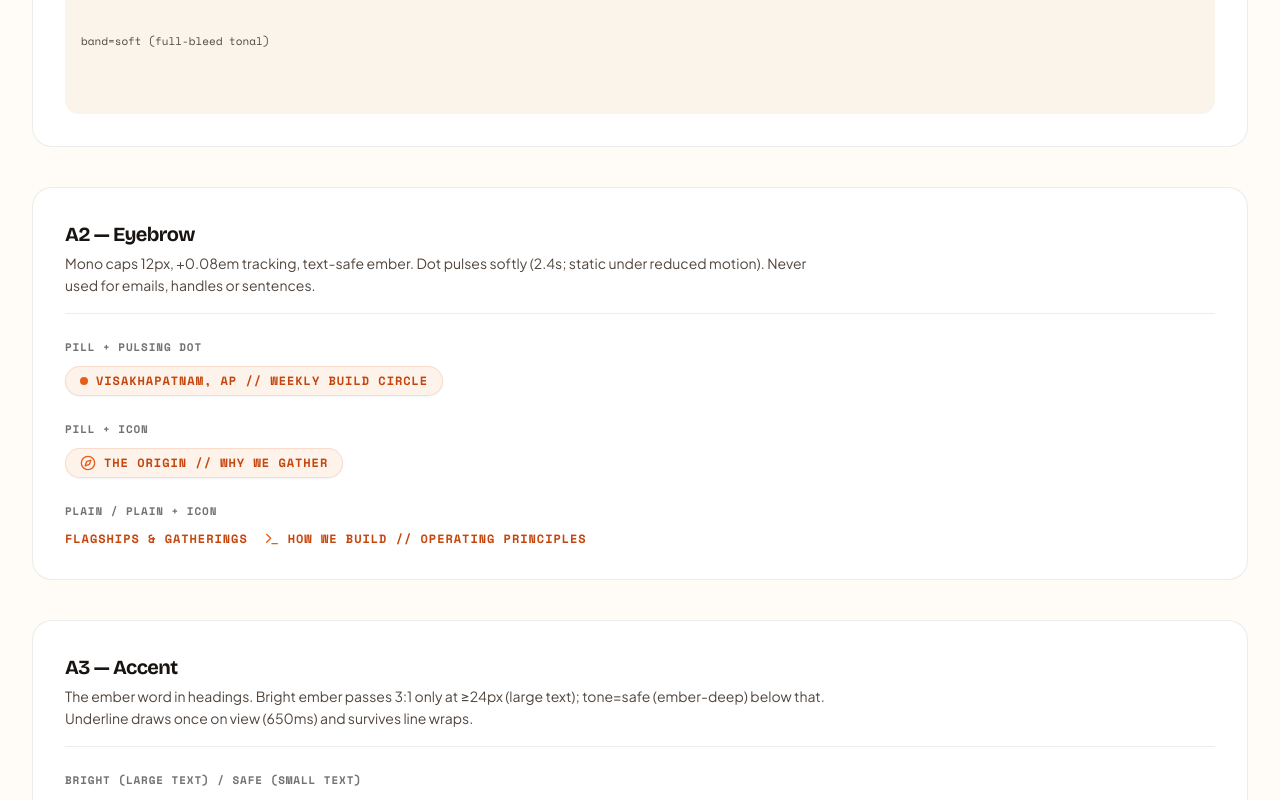
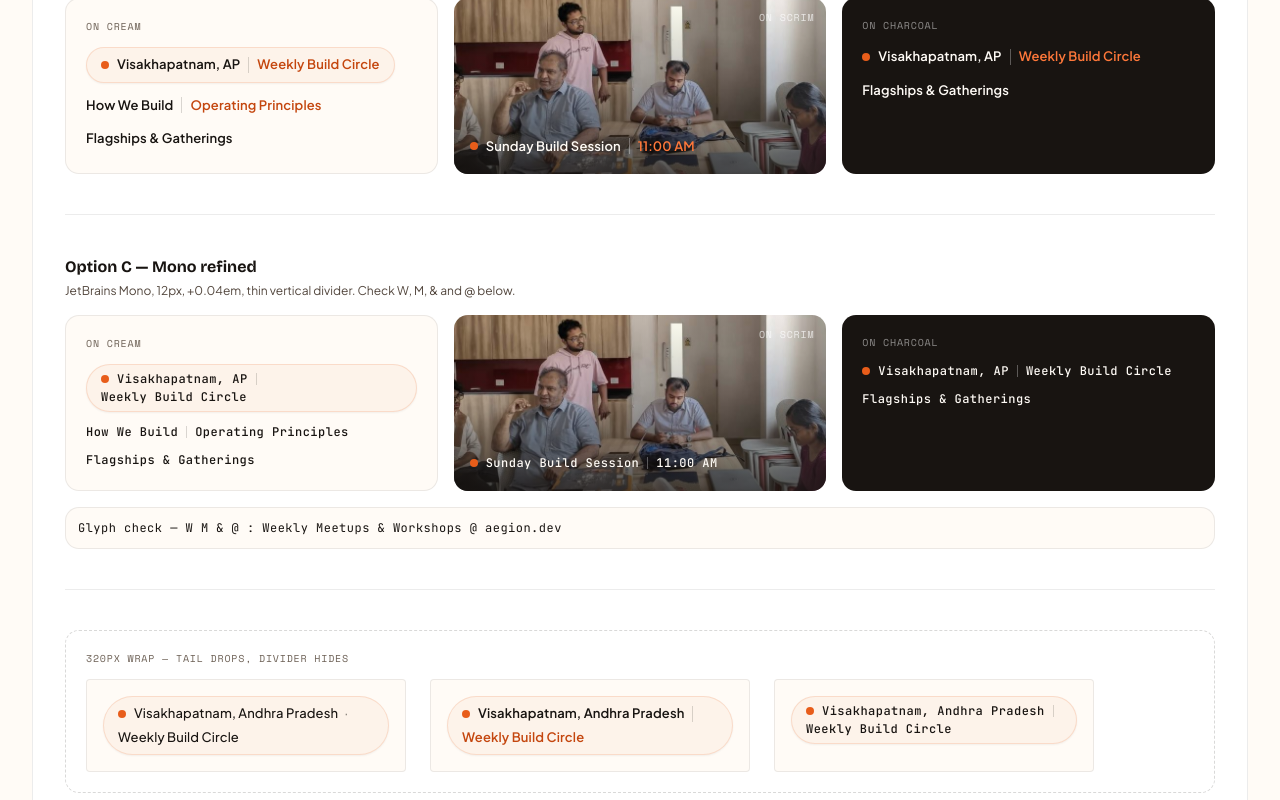
Before and after one commit to Mohankanakam06/Aegion-Dynamic-Community, a React (Vite) app: page /__kit in a window 1280 px wide. Shown: the part 960-1760 px from the top of the page. Built offline with nearby package versions, Linux system fonts and the light colour scheme.

Commit message:
wip: label style options A/B/C in kit + Eyebrow lead/tail API

```diff
--- a/index.html
+++ b/index.html
@@ -39,7 +39,7 @@
     <!-- Preconnect & Fonts -->
     <link rel="preconnect" href="https://fonts.googleapis.com" />
     <link rel="preconnect" href="https://fonts.gstatic.com" crossorigin />
-    <link href="https://fonts.googleapis.com/css2?family=Bricolage+Grotesque:opsz,wght@12..96,600..800&family=Plus+Jakarta+Sans:wght@400;500;600;700&family=Space+Mono:ital,wght@0,400;0,700;1,400&display=swap" rel="stylesheet" />
+    <link href="https://fonts.googleapis.com/css2?family=Bricolage+Grotesque:opsz,wght@12..96,600..800&family=Plus+Jakarta+Sans:wght@400;500;600;700&family=Space+Mono:ital,wght@0,400;0,700;1,400&family=JetBrains+Mono:wght@400;500;600&display=swap" rel="stylesheet" />
   </head>
   <body>
     <div id="root"></div>
--- a/src/components/brand/Eyebrow.tsx
+++ b/src/components/brand/Eyebrow.tsx
@@ -1,32 +1,82 @@
 import React from 'react';
 import type { LucideIcon } from 'lucide-react';
 import { cn } from '../../lib/utils';
+import { LABEL_STYLE, LABEL_STYLES, type LabelStyleId } from './label-style';
 
 /**
- * A2 — Eyebrow. Mono caps 12px, +0.08em tracking, text-safe ember.
- * Pill = hairline capsule; dot pulses softly (2.4s, static under reduced motion).
+ * A2 — Eyebrow (v2). Takes the label as separate `lead` + `tail` props and
+ * renders the separator itself — UI strings never contain "//" again.
+ * Style comes from the single LABEL_STYLE switch (label-style.ts).
+ * Dot pulses softly (2.4s; static under reduced motion). Wraps cleanly at
+ * 320px: the tail may drop to a second line and the divider hides there.
  * Never use for emails, handles or sentences.
  */
 export interface EyebrowProps extends React.HTMLAttributes<HTMLSpanElement> {
+  lead: React.ReactNode;
+  tail?: React.ReactNode;
   variant?: 'pill' | 'plain';
+  /** light = on cream/white; dark = on photo scrims and charcoal. */
+  tone?: 'light' | 'dark';
+  dot?: boolean;
   icon?: LucideIcon;
-  dot?: boolean;
+  /** Kit-only: forces one of the three candidate styles for comparison. */
+  styleOption?: LabelStyleId;
+}
+
+function LabelSeparator({
+  kind,
+  tone,
+}: {
+  kind: 'middot' | 'divider' | 'hairline';
+  tone: 'light' | 'dark';
+}) {
+  if (kind === 'middot') {
+    return (
+      <span aria-hidden="true" className="mx-1.5 select-none opacity-50 max-[359px]:hidden">
+        ·
+      </span>
+    );
+  }
+  return (
+    <span
+      aria-hidden="true"
+      className={cn(
+        'mx-2 w-px shrink-0 select-none self-center max-[359px]:hidden',
+        kind === 'divider' ? 'h-4' : 'h-3',
+        tone === 'dark' ? 'bg-white/30' : 'bg-[var(--line-strong)]'
+      )}
+    />
+  );
 }
 
 export function Eyebrow({
+  lead,
+  tail,
   variant = 'plain',
+  tone = 'light',
+  dot = false,
   icon: Icon,
-  dot = false,
+  styleOption,
   className,
-  children,
   ...props
 }: EyebrowProps) {
+  const cfg = LABEL_STYLES[styleOption ?? LABEL_STYLE];
+  const leadTone = tone === 'dark' ? 'text-[var(--cream)]' : 'text-[var(--ink)]';
+  const tailTone = cfg.twoTone
+    ? tone === 'dark'
+      ? 'text-[var(--ember-light)]'
+      : 'text-[var(--ember-deep)]'
+    : leadTone;
+
   return (
     <span
       className={cn(
-        'inline-flex items-center gap-2 font-mono text-xs font-bold uppercase tracking-[0.08em] text-[var(--ember-deep)]',
+        'inline-flex max-w-full flex-wrap items-center gap-y-0.5',
+        cfg.text,
         variant === 'pill' &&
-          'rounded-full border border-[var(--amber-border)] bg-[var(--amber-soft)] px-3.5 py-1.5 shadow-xs',
+          (tone === 'dark'
+            ? 'rounded-full border border-white/20 bg-[var(--ink)]/60 px-3.5 py-1.5 backdrop-blur-sm'
+            : 'rounded-full border border-[var(--amber-border)] bg-[var(--amber-soft)] px-3.5 py-1.5 shadow-xs'),
         className
       )}
       {...props}
@@ -34,11 +84,13 @@ export function Eyebrow({
       {dot && (
         <span
           aria-hidden="true"
-          className="size-2 rounded-full bg-[var(--ember)] motion-safe:animate-pulse-soft"
+          className="mr-2 size-2 shrink-0 rounded-full bg-[var(--ember)] motion-safe:animate-pulse-soft"
         />
       )}
-      {Icon && <Icon aria-hidden="true" className="size-4 text-[var(--ember)]" />}
-      <span>{children}</span>
+      {Icon && <Icon aria-hidden="true" className="mr-2 size-4 shrink-0 text-[var(--ember)]" />}
+      <span className={leadTone}>{lead}</span>
+      {tail && <LabelSeparator kind={cfg.separator} tone={tone} />}
+      {tail && <span className={tailTone}>{tail}</span>}
     </span>
   );
 }
--- /dev/null
+++ b/src/components/brand/label-style.ts
@@ -0,0 +1,41 @@
+/**
+ * LABEL STYLE — single switch for every "//"-style label on the site
+ * (Eyebrow A2, Badge A7, media caption labels). Change request 2026-10-06:
+ * the words stay exactly as they are; only the separator and label styling change.
+ *
+ * The user picks A | B | C from /__kit#labels. After the pick, this constant is
+ * final and the styleOption demo prop is removed from the kit.
+ */
+export type LabelStyleId = 'a' | 'b' | 'c';
+
+export const LABEL_STYLE: LabelStyleId = 'a'; // ← user decision pending
+
+export interface LabelStyleConfig {
+  /** Text classes shared by lead and tail (font, size, weight, tracking, case). */
+  text: string;
+  /** Option B renders the tail in ember (deep on light surfaces, light on dark). */
+  twoTone: boolean;
+  /** Separator rendered by the component between lead and tail. */
+  separator: 'middot' | 'divider' | 'hairline';
+}
+
+export const LABEL_STYLES: Record<LabelStyleId, LabelStyleConfig> = {
+  /** A — Dot separator: sans, medium, title case, 13px, +0.01em, ember dot before text. */
+  a: {
+    text: 'font-sans text-[13px] font-medium tracking-[0.01em]',
+    twoTone: false,
+    separator: 'middot',
+  },
+  /** B — Split pill: lead in ink, 1px hairline divider (16px), tail in text-safe ember. */
+  b: {
+    text: 'font-sans text-[13px] font-semibold tracking-[0.01em]',
+    twoTone: true,
+    separator: 'divider',
+  },
+  /** C — Mono refined: JetBrains Mono, 12px, +0.04em, thin vertical divider. */
+  c: {
+    text: 'font-mono-alt text-xs font-medium tracking-[0.04em]',
+    twoTone: false,
+    separator: 'hairline',
+  },
+};
--- a/src/components/ui/Badge.tsx
+++ b/src/components/ui/Badge.tsx
@@ -1,14 +1,14 @@
 import React from 'react';
 import { cva, type VariantProps } from 'class-variance-authority';
 import { cn } from '../../lib/utils';
+import { LABEL_STYLE, LABEL_STYLES } from '../brand/label-style';
 
 /**
- * A7 — Badge. Mono caps 11–12px; every variant is ≥4.5:1 on its own background.
- * onPhoto = ink at 80% + backdrop-blur-sm + cream mono text: readable on any photo.
+ * A7 — Badge. Typography follows the site-wide LABEL_STYLE switch
+ * (label-style.ts); every variant is ≥4.5:1 on its own background.
+ * onPhoto = ink at 80% + backdrop-blur-sm + cream text: readable on any photo.
  */
-const badgeVariants = cva(
-  'inline-flex items-center gap-1.5 rounded-full font-mono font-semibold uppercase tracking-[0.08em]',
-  {
+const badgeVariants = cva('inline-flex items-center gap-1.5 rounded-full', {
   variants: {
     variant: {
       outline: 'border border-[var(--line-strong)] bg-[var(--surface)] text-[var(--ink-soft)]',
@@ -18,13 +18,12 @@ const badgeVariants = cva(
       status: 'border border-[var(--line)] bg-[var(--surface)] text-[var(--ink-soft)]',
     },
     size: {
-        sm: 'px-2.5 py-1 text-[11px]',
-        md: 'px-3 py-1.5 text-xs',
+      sm: 'px-2.5 py-1',
+      md: 'px-3 py-1.5',
     },
   },
   defaultVariants: { variant: 'outline', size: 'sm' },
-  }
-);
+});
 
 export interface BadgeProps
   extends React.HTMLAttributes<HTMLSpanElement>,
@@ -35,7 +34,15 @@ export interface BadgeProps
 
 export function Badge({ className, variant, size, dot = false, children, ...props }: BadgeProps) {
   return (
-    <span className={cn(badgeVariants({ variant, size }), className)} {...props}>
+    <span
+      className={cn(
+        badgeVariants({ variant, size }),
+        LABEL_STYLES[LABEL_STYLE].text,
+        size === 'sm' && 'text-[11px]',
+        className
+      )}
+      {...props}
+    >
       {dot && <span aria-hidden="true" className="size-1.5 rounded-full bg-[var(--ember)]" />}
       <span>{children}</span>
     </span>
--- a/src/kit/blocks-foundations.tsx
+++ b/src/kit/blocks-foundations.tsx
@@ -45,21 +45,17 @@ export function FoundationBlocks() {
       <KitBlock
         id="eyebrow"
         title="A2 — Eyebrow"
-        note="Mono caps 12px, +0.08em tracking, text-safe ember. Dot pulses softly (2.4s; static under reduced motion). Never used for emails, handles or sentences."
+        note="lead + tail props; the component renders the separator (style set by the LABEL_STYLE switch — see the Labels block). Dot pulses softly (2.4s; static under reduced motion). Wraps cleanly at 320px. Never used for emails, handles or sentences."
       >
         <KitRow label="Pill + pulsing dot">
-          <Eyebrow variant="pill" dot>
-            Visakhapatnam, AP // Weekly Build Circle
-          </Eyebrow>
+          <Eyebrow variant="pill" dot lead="Visakhapatnam, AP" tail="Weekly Build Circle" />
         </KitRow>
         <KitRow label="Pill + icon">
-          <Eyebrow variant="pill" icon={Compass}>
-            The Origin // Why We Gather
-          </Eyebrow>
+          <Eyebrow variant="pill" icon={Compass} lead="The Origin" tail="Why We Gather" />
         </KitRow>
         <KitRow label="Plain / plain + icon">
-          <Eyebrow>Flagships & Gatherings</Eyebrow>
-          <Eyebrow icon={Terminal}>How We Build // Operating Principles</Eyebrow>
+          <Eyebrow lead="Flagships & Gatherings" />
+          <Eyebrow icon={Terminal} lead="How We Build" tail="Operating Principles" />
         </KitRow>
       </KitBlock>
 
@@ -101,7 +97,8 @@ export function FoundationBlocks() {
           <div className="border-t border-[var(--line)] pt-10">
             <SectionHeader
               align="center"
-              eyebrow="The Origin // Why We Gather"
+              eyebrow="The Origin"
+              eyebrowTail="Why We Gather"
               eyebrowIcon={Compass}
               title={
                 <>
--- /dev/null
+++ b/src/kit/blocks-labels.tsx
@@ -0,0 +1,97 @@
+import { KitBlock } from './KitBlock';
+import { Eyebrow } from '../components/brand/Eyebrow';
+import type { LabelStyleId } from '../components/brand/label-style';
+
+import scrimAvif from '../assets/images/build-hours/1.jpg?w=480;768&format=avif&as=srcset&imagetools';
+import scrimWebp from '../assets/images/build-hours/1.jpg?w=480;768&format=webp&as=srcset&imagetools';
+import scrimJpg from '../assets/images/build-hours/1.jpg?w=480;768&format=jpeg&as=srcset&imagetools';
+import scrimMeta from '../assets/images/build-hours/1.jpg?w=768&format=jpeg&as=meta&imagetools';
+
+const OPTIONS: { id: LabelStyleId; name: string; spec: string }[] = [
+  { id: 'a', name: 'Option A — Dot separator', spec: 'Sans, medium, title case, 13px, +0.01em. Ember pulse dot, "·" between parts.' },
+  { id: 'b', name: 'Option B — Split pill', spec: 'Sans, semibold, 13px. Lead in ink, 1px hairline divider (16px), tail in text-safe ember.' },
+  { id: 'c', name: 'Option C — Mono refined', spec: 'JetBrains Mono, 12px, +0.04em, thin vertical divider. Check W, M, & and @ below.' },
+];
+
+/** Kit block: the three label-style candidates on cream, on a photo scrim, on charcoal. */
+export function LabelBlocks() {
+  return (
+    <KitBlock
+      id="labels"
+      title="Label style — decision needed (pick A, B or C)"
+      note="The “//” separator and the mono-caps-wide-tracking style are removed site-wide. Words stay exactly as they are. Every option is ≥4.5:1 on its own background; the tail drops to a second line at 320px with the divider hidden; the pulse dot stays (static under reduced motion)."
+    >
+      {OPTIONS.map((opt) => (
+        <div key={opt.id} className="mb-10 border-b border-[var(--line)] pb-10 last:mb-0 last:border-0 last:pb-0">
+          <p className="mb-1 font-display text-base font-bold">{opt.name}</p>
+          <p className="mb-4 text-xs text-[var(--ink-soft)]">{opt.spec}</p>
+
+          <div className="grid grid-cols-1 gap-4 lg:grid-cols-3">
+            {/* On cream */}
+            <div className="rounded-[var(--radius-md)] border border-[var(--line)] bg-[var(--cream)] p-5">
+              <p className="mb-3 font-mono text-[10px] uppercase tracking-[0.08em] text-[var(--ink-faint)]">On cream</p>
+              <div className="flex flex-col items-start gap-3">
+                <Eyebrow styleOption={opt.id} variant="pill" dot lead="Visakhapatnam, AP" tail="Weekly Build Circle" />
+                <Eyebrow styleOption={opt.id} lead="How We Build" tail="Operating Principles" />
+                <Eyebrow styleOption={opt.id} lead="Flagships & Gatherings" />
+              </div>
+            </div>
+
+            {/* On photo scrim */}
+            <div className="relative overflow-hidden rounded-[var(--radius-md)]">
+              <picture>
+                <source type="image/avif" srcSet={scrimAvif} sizes="400px" />
+                <source type="image/webp" srcSet={scrimWebp} sizes="400px" />
+                <img
+                  src={scrimMeta.src}
+                  width={scrimMeta.width}
+                  height={scrimMeta.height}
+                  alt="Build Hours session"
+                  className="h-44 w-full object-cover"
+                  loading="lazy"
+                  decoding="async"
+                />
+              </picture>
+              <div className="absolute inset-0 bg-gradient-to-t from-[var(--ink)]/75 via-[var(--ink)]/25 to-transparent" aria-hidden="true" />
+              <div className="absolute inset-x-0 bottom-0 p-4">
+                <Eyebrow styleOption={opt.id} tone="dark" dot lead="Sunday Build Session" tail="11:00 AM" />
+              </div>
+              <p className="absolute right-3 top-3 font-mono text-[10px] uppercase tracking-[0.08em] text-white/70">On scrim</p>
+            </div>
+
+            {/* On charcoal */}
+            <div className="rounded-[var(--radius-md)] bg-[var(--ink)] p-5">
+              <p className="mb-3 font-mono text-[10px] uppercase tracking-[0.08em] text-white/50">On charcoal</p>
+              <div className="flex flex-col items-start gap-3">
+                <Eyebrow styleOption={opt.id} tone="dark" dot lead="Visakhapatnam, AP" tail="Weekly Build Circle" />
+                <Eyebrow styleOption={opt.id} tone="dark" lead="Flagships & Gatherings" />
+              </div>
+            </div>
+          </div>
+
+          {opt.id === 'c' && (
+            <p className="font-mono-alt mt-4 rounded-[var(--radius-md)] border border-[var(--line)] bg-[var(--cream)] p-3 text-xs tracking-[0.04em] text-[var(--ink)]">
+              Glyph check — W M &amp; @ : Weekly Meetups &amp; Workshops @ aegion.dev
+            </p>
+          )}
+        </div>
+      ))}
+
+      {/* 320px wrap behavior */}
+      <div className="mt-2 rounded-[var(--radius-md)] border border-dashed border-[var(--line-strong)] p-5">
+        <p className="mb-3 font-mono text-[10px] uppercase tracking-[0.08em] text-[var(--ink-faint)]">
+          320px wrap — tail drops, divider hides
+        </p>
+        <div className="flex flex-wrap gap-6">
+          {OPTIONS.map((opt) => (
+            <div key={opt.id} className="w-[320px] rounded border border-[var(--line)] bg-[var(--cream)] p-4">
+              <Eyebrow styleOption={opt.id} variant="pill" dot lead="Visakhapatnam, Andhra Pradesh" tail="Weekly Build Circle" />
+            </div>
+          ))}
+        </div>
+      </div>
+    </KitBlock>
+  );
+}
+
+export default LabelBlocks;
--- a/src/pages/__kit.tsx
+++ b/src/pages/__kit.tsx
@@ -1,12 +1,14 @@
 import { useEffect } from 'react';
 import { Container } from '../components/layout/Container';
 import { Badge } from '../components/ui/Badge';
+import { LabelBlocks } from '../kit/blocks-labels';
 import { FoundationBlocks } from '../kit/blocks-foundations';
 import { ButtonBlocks } from '../kit/blocks-buttons';
 import { CardBlocks } from '../kit/blocks-cards';
 import { MotionBlocks } from '../kit/blocks-motion';
 
 const INDEX = [
+  { id: 'labels', label: '⚑ Labels' },
   { id: 'container', label: 'Container' },
   { id: 'eyebrow', label: 'Eyebrow' },
   { id: 'accent', label: 'Accent' },
@@ -66,6 +68,7 @@ export default function KitPage() {
       </div>
 
       <Container measure="wide" className="mt-10 space-y-10">
+        <LabelBlocks />
         <FoundationBlocks />
         <ButtonBlocks />
         <CardBlocks />
--- a/src/styles/globals.css
+++ b/src/styles/globals.css
@@ -520,6 +520,12 @@
   outline-offset: 2px;
 }
 
+/* Label style option C — refined mono (loaded in index.html; if option C is not
+   picked, the font link and this class are removed again) */
+.font-mono-alt {
+  font-family: 'JetBrains Mono', var(--font-mono);
+}
+
 /* A2 — Eyebrow pulsing dot (2.4s; static under reduced motion) */
 @keyframes pulse-soft {
   0%, 100% { opacity: 1; transform: scale(1); }
```
Also changed, not shown: src/components/brand/SectionHeader.tsx (+5 -3 lines), 4 other files (tests, documents, lock files or other folders). Lines whose indentation alone changed are shown as unchanged.
